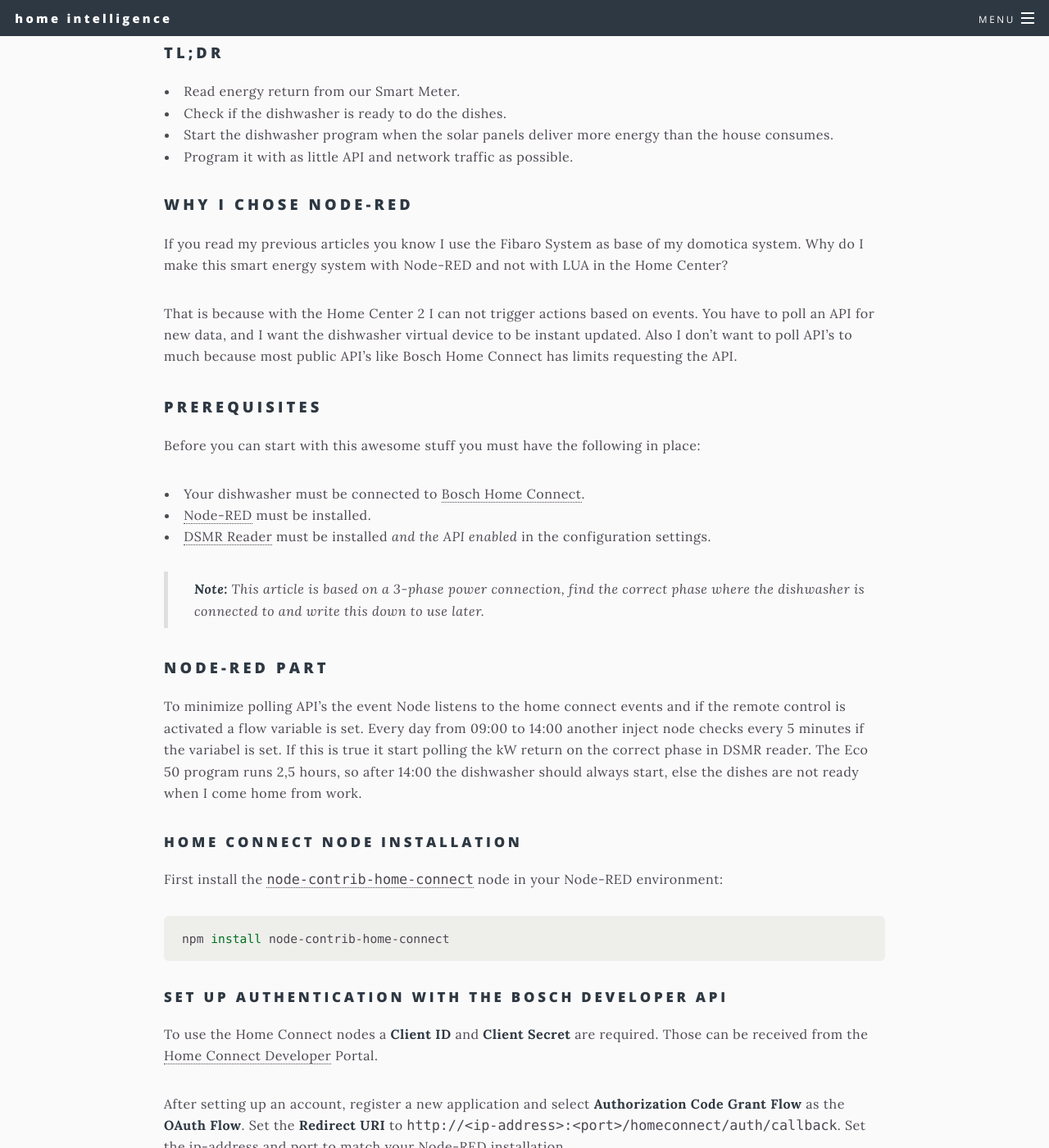
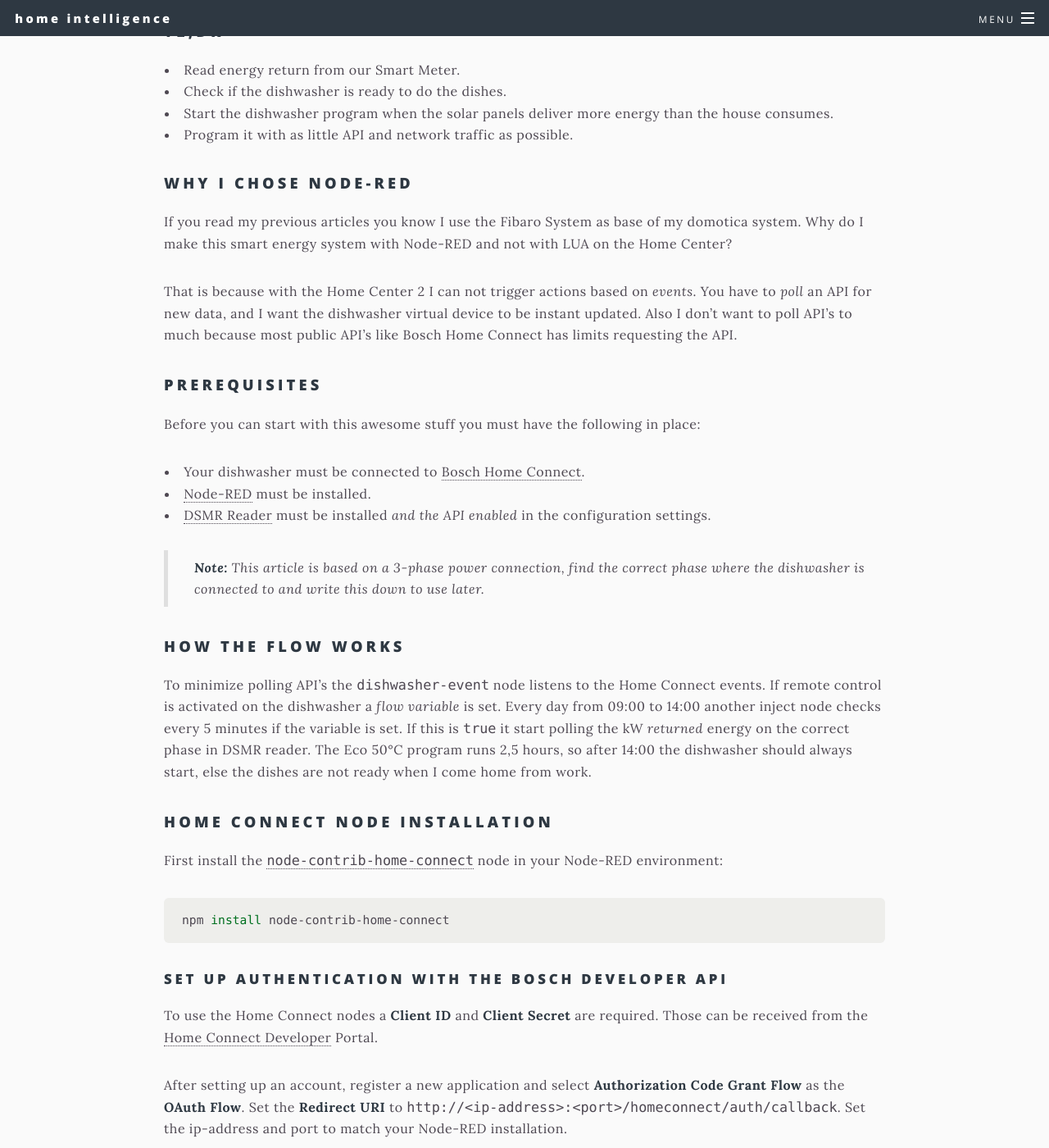
Before and after one commit to joepv/joepv.github.io, a Jekyll site: the page built from _pages/dishwasher.md, in a window 1280 px wide and 1400 px high, scrolled down 1513 px. Shown: the whole window at 82% size. Built offline with Jekyll 4.4.1, drawn with Linux system fonts in a browser that asks for light colours; some of the changed text lies outside the part shown.

Commit message:
Final version.

````diff
--- a/_pages/dishwasher.md
+++ b/_pages/dishwasher.md
@@ -19,17 +19,16 @@
 - [TL;DR](#tldr)
 - [Why I chose Node-RED](#why-i-chose-node-red)
 - [Prerequisites](#prerequisites)
-- [Node-RED part](#node-red-part)
-  - [Home Connect node installation](#home-connect-node-installation)
+- [How the flow works](#how-the-flow-works)
+- [Home Connect node installation](#home-connect-node-installation)
   - [Set up authentication with the Bosch Developer API](#set-up-authentication-with-the-bosch-developer-api)
   - [Configure the Home Connect Auth node](#configure-the-home-connect-auth-node)
   - [Get the HAID of your dishwasher](#get-the-haid-of-your-dishwasher)
-  - [Check for dishwasher events](#check-for-dishwasher-events)
-  - [Check for energy return](#check-for-energy-return)
-    - [DSMR Reader request](#dsmr-reader-request)
-    - [Read how much energy is returned](#read-how-much-energy-is-returned)
-  - [Start dishwasher](#start-dishwasher)
-- [Fibaro Home Center 2 part](#fibaro-home-center-2-part)
+- [Check for dishwasher events](#check-for-dishwasher-events)
+- [Check for energy return](#check-for-energy-return)
+  - [DSMR Reader request](#dsmr-reader-request)
+  - [Read how much energy is returned](#read-how-much-energy-is-returned)
+- [Finally start the dishwasher](#finally-start-the-dishwasher)
 - [More information](#more-information)
 
 ## Goal
@@ -49,9 +48,9 @@
 
 ## Why I chose Node-RED
 
-If you read my previous articles you know I use the Fibaro System as base of my domotica system. Why do I make this smart energy system with Node-RED and not with LUA in the Home Center?
+If you read my previous articles you know I use the Fibaro System as base of my domotica system. Why do I make this smart energy system with Node-RED and not with LUA on the Home Center?
 
-That is because with the Home Center 2 I can not trigger actions based on events. You have to poll an API for new data, and I want the dishwasher virtual device to be instant updated. Also I don't want to poll API's to much because most public API's like Bosch Home Connect has limits requesting the API.
+That is because with the Home Center 2 I can not trigger actions based on *events*. You have to *poll* an API for new data, and I want the dishwasher virtual device to be instant updated. Also I don't want to poll API's to much because most public API's like Bosch Home Connect has limits requesting the API.
 
 ## Prerequisites
 
@@ -63,11 +62,11 @@
 
 > **Note:** This article is based on a 3-phase power connection, find the correct phase where the dishwasher is connected to and write this down to use later.
 
-## Node-RED part
+## How the flow works
 
-To minimize polling API's the event Node listens to the home connect events and if the remote control is activated a flow variable is set. Every day from 09:00 to 14:00 another inject node checks every 5 minutes if the variabel is set. If this is true it start polling the kW return on the correct phase in DSMR reader. The Eco 50 program runs 2,5 hours, so after 14:00 the dishwasher should always start, else the dishes are not ready when I come home from work.
+To minimize polling API's the `dishwasher-event` node listens to the Home Connect events. If remote control is activated on the dishwasher a *flow variable* is set. Every day from 09:00 to 14:00 another inject node checks every 5 minutes if the variable is set. If this is `true` it start polling the kW *returned* energy on the correct phase in DSMR reader. The Eco 50°C program runs 2,5 hours, so after 14:00 the dishwasher should always start, else the dishes are not ready when I come home from work.
 
-### Home Connect node installation
+## Home Connect node installation
 
 First install the [`node-contrib-home-connect`](https://www.npmjs.com/package/node-red-contrib-homeconnect) node in your Node-RED environment:
 
@@ -130,7 +129,7 @@
 
 Write down the `haId` value to use it later.
 
-### Check for dishwasher events
+## Check for dishwasher events
 
 The Node-RED flow starts with the correct dishwasher event by using the `home-connect-event` node. A *function* node parses the event and a decision is made what to do next.
 
@@ -156,13 +150,11 @@
 
 When you press the button the `BSH.Common.Status.RemoteControlStartAllowed` key is set to `true`. Then I set a flow variable `CheckForDishwasherStart` to `true` to start polling of the DSMR Reader API to check how much power is returned on the dishwasher phase.
 
-The `data` variable is used to update the virtual device in the Fibaro Home Center. I wrote a single scene to update all my virtual devices from Node-RED, more on that later.
-
-### Check for energy return
+## Check for energy return
 
 Every *10 minutes* between 09:00 and 18:00 I check if the flow variable  `CheckForDishwasherStart` is set to `true`. I start to check at 09:00 because before this time I don't want the dishwasher to be running. When the variable is set to `true` I start polling DSMR Reader.
 
-#### DSMR Reader request
+### DSMR Reader request
 
 To get the last telegram from the smart meter I set a time interval of -1 minute to now and get the last reading in that time:
 
@@ -212,7 +204,7 @@
 
 The message created by this function is passed to a `http request` node.
 
-#### Read how much energy is returned
+### Read how much energy is returned
 
 My dishwasher is connected to phase 2, therefore I read the variable `phase_currently_returned_l2` from the DSMR Reader API JSON response.
 
@@ -267,13 +259,11 @@
 }
 ```
 
-### Start dishwasher
+## Finally start the dishwasher
 
-If all the above check are ok, the last check is to see if the door is still open. If the door is closed the polling state is set to `false` and the *Eco 50°C* program is started to wash the dishes!
+If all the above check are ok, the last check is to see if the door is still *open*. If the door is *closed* the polling state is set to `false` and the *Eco 50°C* program is started to wash the dishes!
 
 ![dishwasher-startprogram](../images/screenshots/dishwasher-startprogram.png)
-
-## Fibaro Home Center 2 part
 
 ## More information
 
````
Also changed, not shown: other parts of _pages/dishwasher.md (+3 -8 lines), images/screenshots/dishwasher-startprogram.png.
